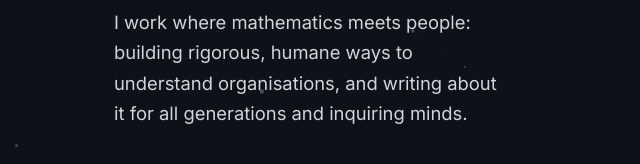
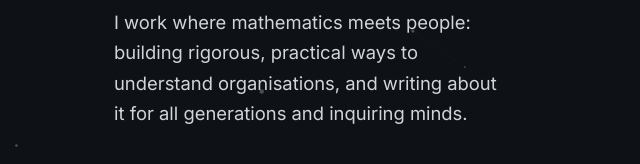
Before and after one commit to keithmcnulty/personal_website, a plain HTML site: page docs/index.html in a window 1280 px wide. Shown: the part 473-637 px from the top of the page, 0-640 px from the left. Drawn offline with Linux system fonts and the light colour scheme.

Commit message:
Reword homepage intro: 'humane' to 'practical'
Co-Authored-By: Claude Opus 5.5 <noreply@anthropic.com>
Claude-Session: https://claude.ai/code/session_01NaNXqAWoyYomdb56rnQy8T

```diff
--- a/docs/index.html
+++ b/docs/index.html
@@ -35,7 +35,7 @@
       <div class="hero-text">
         <p class="eyebrow">Mathematician · I-O Psychologist · Data Scientist · Educator · Author</p>
         <h1>Keith<br><em>McNulty</em></h1>
-        <p class="lede">I work where mathematics meets people: building rigorous, humane ways to understand organisations, and writing about it for all generations and inquiring minds.</p>
+        <p class="lede">I work where mathematics meets people: building rigorous, practical ways to understand organisations, and writing about it for all generations and inquiring minds.</p>
         <div class="cta">
           <a class="btn primary" href="#books">Read my books</a>
           <a class="btn" href="https://keith-mcnulty.medium.com" target="_blank" rel="noopener">Medium blog ↗</a>
```
